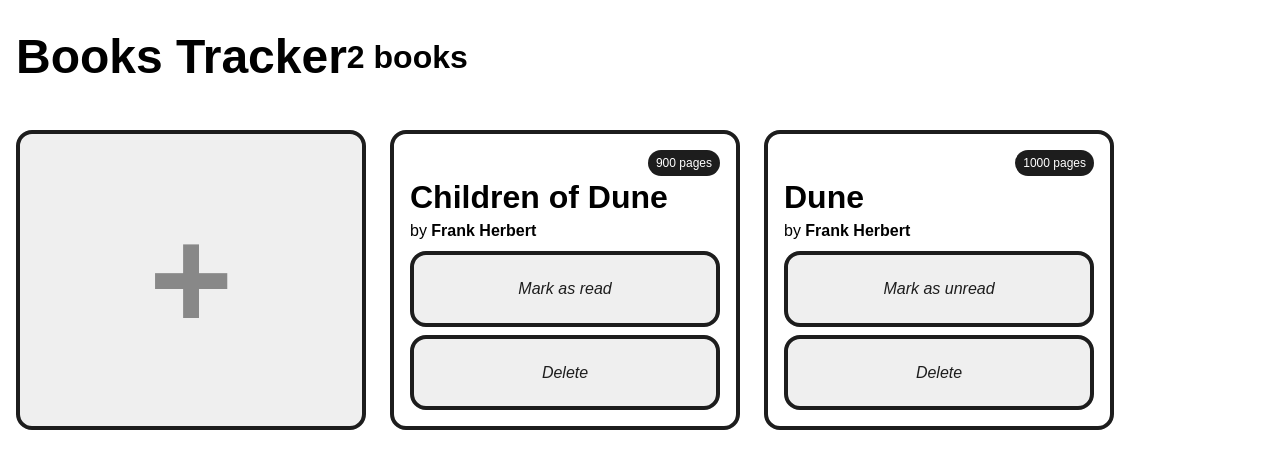
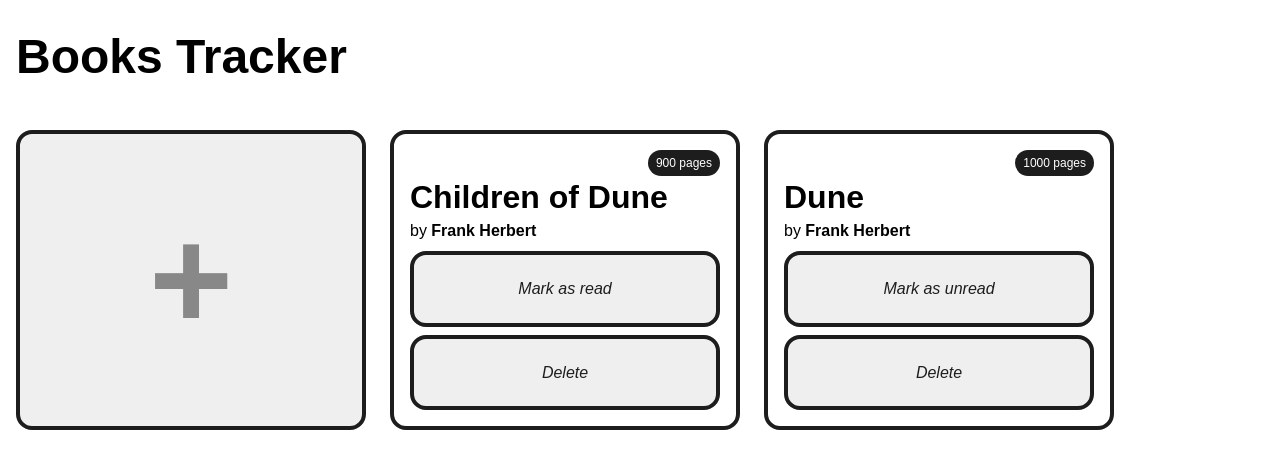
Before and after one commit to 7mariandragomir/books-project, a plain HTML site: page index.html in a window 1280 px wide. Drawn offline with Linux system fonts and the light colour scheme.

Commit message:
fixed extra element bug

```diff
--- a/index.html
+++ b/index.html
@@ -30,7 +30,6 @@
     </dialog>
     <header>
         <h1>Books Tracker</h1>
-        <h3><span id="no-of-books">2</span> books</h3>
     </header>
     <section id="library">
         <button id="add-new-book" class="add-new-book" onclick="newBook.open()">+</button>
```
